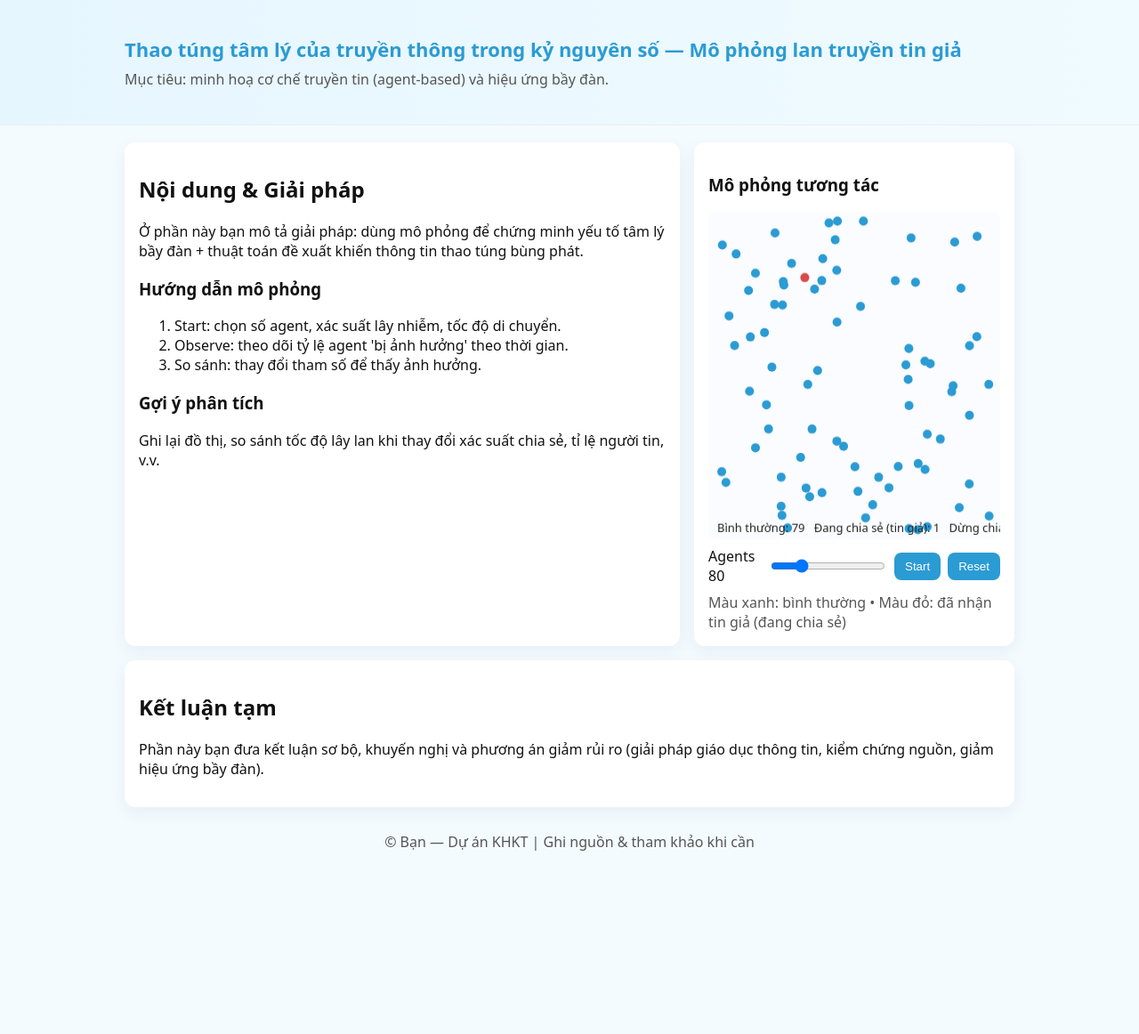
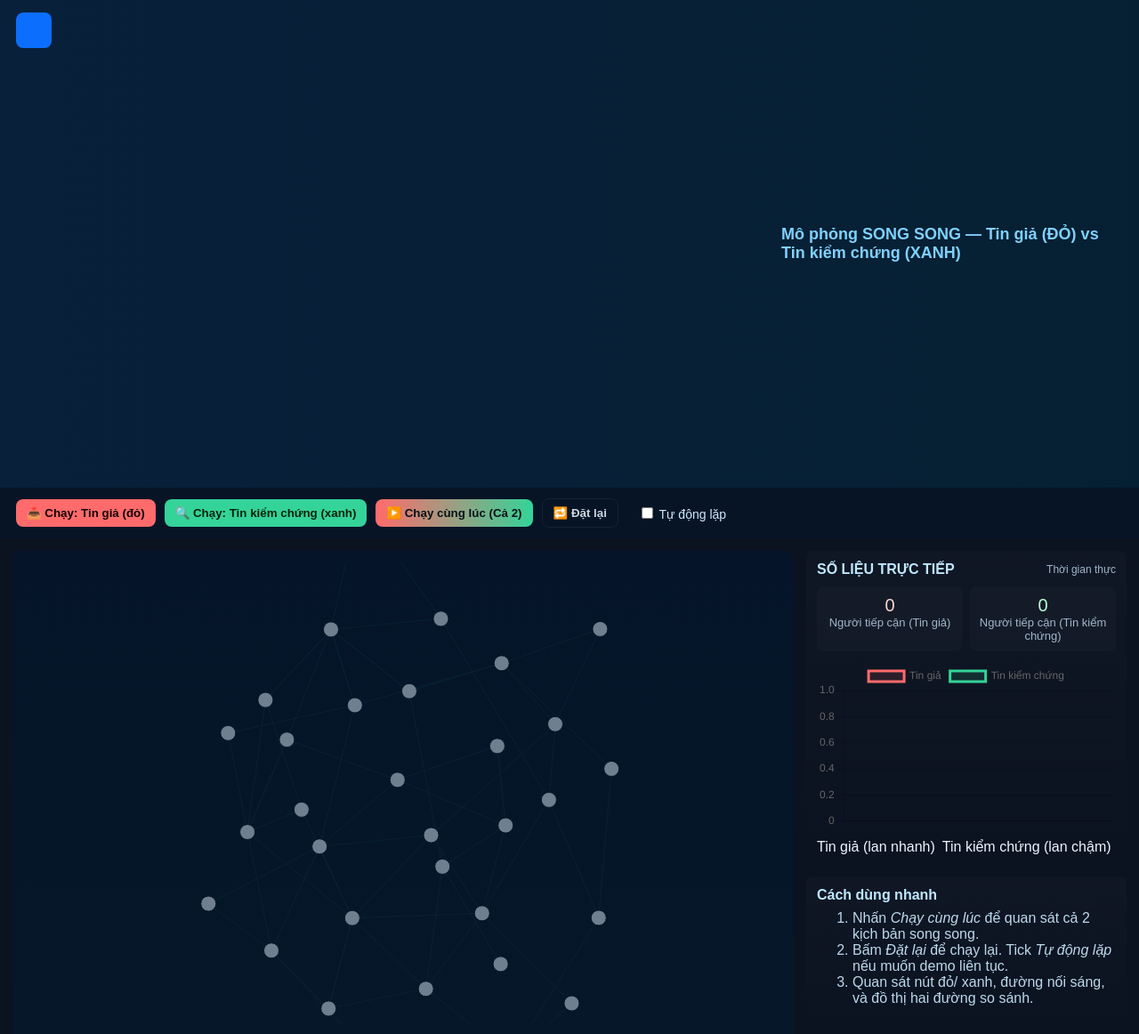
Before and after one commit to truyenthongkynguyenso-TTTL/tamlytruyenthong.VN, a plain HTML site: page index.html in a window 1280 px wide. Shown: the top 1162 px of the page at 89% size. Before the commit the page ends 1017 px from the top, so only its background shows below. Drawn offline with nearby package versions, Linux system fonts and the light colour scheme.

Commit message:
Add files via upload

```diff
--- a/index.html
+++ b/index.html
@@ -3,204 +3,280 @@
 <head>
   <meta charset="utf-8" />
   <meta name="viewport" content="width=device-width,initial-scale=1" />
-<title>KHKT - Thao túng tâm lý của truyền thông</title>
+  <title>Mô phỏng song song: Tin giả vs Tin kiểm chứng</title>
+  <script src="https://d3js.org/d3.v7.min.js"></script>
+  <script src="https://cdn.jsdelivr.net/npm/chart.js@4.4.0/dist/chart.umd.min.js"></script>
   <style>
-  :root { --bg: #f4fbff; --card:#ffffff; --accent:#2b9bd3; --muted:#555; }
-  body { margin:0; font-family: system-ui, Arial; background:var(--bg); color:#111; }
-  header { background: linear-gradient(90deg,#e6f6ff, #f0fbff); padding:20px; box-shadow:0 1px 0 rgba(0,0,0,0.05); }
-  .container{max-width:1000px;margin:20px auto;padding:0 16px;}
-  h1{margin:0 0 8px;font-size:22px;color:var(--accent);}
-  .grid{display:grid;grid-template-columns:1fr 360px;gap:16px;}
-  .card{background:var(--card);padding:16px;border-radius:12px;box-shadow:0 6px 18px rgba(15,30,80,0.06);}
-  p.muted{color:var(--muted);margin:8px 0 0}
-  /* canvas area */
-  #simWrap{height:420px;display:flex;flex-direction:column;}
-  #simCanvas{flex:1;border-radius:8px;background:#fff;display:block;width:100%;}
-  .controls{display:flex;gap:8px;align-items:center;margin-top:8px;}
-  button{background:var(--accent);color:white;border:none;padding:8px 12px;border-radius:8px;cursor:pointer;}
-  input[type=range]{flex:1;}
-  footer{margin:28px 0 60px;color:var(--muted);text-align:center}
-  @media (max-width:900px){ .grid{grid-template-columns:1fr; } }
+    body{font-family:Arial,Helvetica,sans-serif;background:#0b1220;color:#eef5ff;margin:0}
+    header{padding:14px 18px;background:linear-gradient(90deg,#08203a,#062033);display:flex;align-items:center;gap:12px}
+    header h1{font-size:18px;margin:0;color:#7fd1ff}
+    .controls{padding:12px 18px;display:flex;gap:10px;align-items:center;background:#071426}
+    button{padding:8px 12px;border-radius:8px;border:0;cursor:pointer;font-weight:700}
+    .btn-run{background:#ff6b6b;color:#120000}
+    .btn-run2{background:#34d399;color:#00220a}
+    .btn-both{background:linear-gradient(90deg,#ff6b6b,#34d399);color:#041216}
+    .btn-reset{background:transparent;border:1px solid rgba(255,255,255,0.06);color:#cbd5e1}
+    .wrap{display:flex;gap:14px;padding:14px}
+    #viz{flex:1;background:linear-gradient(180deg,#051428,#07182a);padding:12px;border-radius:10px}
+    #sidebar{width:360px}
+    svg{width:100%;height:520px;border-radius:8px}
+    .panel{background:linear-gradient(180deg,rgba(255,255,255,0.02),transparent);padding:12px;border-radius:8px;margin-bottom:12px}
+    .statrow{display:flex;gap:8px}
+    .stat{flex:1;background:rgba(255,255,255,0.02);padding:10px;border-radius:8px;text-align:center}
+    .legend{display:flex;gap:8px;align-items:center;margin-top:8px}
+    .dot{width:12px;height:12px;border-radius:50%}
+    footer{padding:10px 18px;font-size:13px;color:#99a3b3}
+    label{font-size:14px;color:#cfeaff}
   </style>
 </head>
 <body>
   <header>
-  <div class="container">
-    <h1>Thao túng tâm lý của truyền thông trong kỷ nguyên số — Mô phỏng lan truyền tin giả</h1>
-    <p class="muted">Mục tiêu: minh hoạ cơ chế truyền tin (agent-based) và hiệu ứng bầy đàn.</p>
-  </div>
+    <svg width="40" height="40"><rect width="40" height="40" rx="8" fill="#0b6efd"/></svg>
+    <h1>Mô phỏng SONG SONG — Tin giả (ĐỎ) vs Tin kiểm chứng (XANH)</h1>
   </header>
 
-<main class="container">
-  <div class="grid">
-    <section class="card">
-      <h2>Nội dung & Giải pháp</h2>
-      <p>Ở phần này bạn mô tả giải pháp: dùng mô phỏng để chứng minh yếu tố tâm lý bầy đàn + thuật toán đề xuất khiến thông tin thao túng bùng phát.</p>
-      <h3>Hướng dẫn mô phỏng</h3>
-      <ol>
-        <li>Start: chọn số agent, xác suất lây nhiễm, tốc độ di chuyển.</li>
-        <li>Observe: theo dõi tỷ lệ agent 'bị ảnh hưởng' theo thời gian.</li>
-        <li>So sánh: thay đổi tham số để thấy ảnh hưởng.</li>
-      </ol>
-      <h3>Gợi ý phân tích</h3>
-      <p>Ghi lại đồ thị, so sánh tốc độ lây lan khi thay đổi xác suất chia sẻ, tỉ lệ người tin, v.v.</p>
-    </section>
+  <div class="controls">
+    <button class="btn-run" id="btnFake">📤 Chạy: Tin giả (đỏ)</button>
+    <button class="btn-run2" id="btnReal">🔍 Chạy: Tin kiểm chứng (xanh)</button>
+    <button class="btn-both" id="btnBoth">▶️ Chạy cùng lúc (Cả 2)</button>
+    <button class="btn-reset" id="btnReset">🔁 Đặt lại</button>
+    <label style="margin-left:12px"><input type="checkbox" id="autoLoop"> Tự động lặp</label>
+  </div>
 
-    <aside class="card">
-      <h3>Mô phỏng tương tác</h3>
-      <div id="simWrap">
-        <canvas id="simCanvas"></canvas>
-        <div class="controls">
-          <label>Agents <span id="nAgentsLabel">80</span></label>
-          <input id="nAgents" type="range" min="10" max="300" value="80">
-          <button id="startBtn">Start</button>
-          <button id="resetBtn">Reset</button>
+  <div class="wrap">
+    <div id="viz" class="panel">
+      <svg id="network"></svg>
+    </div>
+
+    <div id="sidebar">
+      <div class="panel">
+        <div style="display:flex;justify-content:space-between;align-items:center">
+          <strong style="color:#bfe8ff">SỐ LIỆU TRỰC TIẾP</strong>
+          <div style="font-size:12px;color:#9fb6c9">Thời gian thực</div>
+        </div>
+        <div class="statrow" style="margin-top:10px">
+          <div class="stat">
+            <div style="font-size:20px;color:#ffd6d6" id="countFake">0</div>
+            <div style="font-size:13px;color:#9fb6c9">Người tiếp cận (Tin giả)</div>
+          </div>
+          <div class="stat">
+            <div style="font-size:20px;color:#b7ffd6" id="countReal">0</div>
+            <div style="font-size:13px;color:#9fb6c9">Người tiếp cận (Tin kiểm chứng)</div>
           </div>
         </div>
-      <p class="muted">Màu xanh: bình thường • Màu đỏ: đã nhận tin giả (đang chia sẻ)</p>
-    </aside>
+
+        <div style="margin-top:12px">
+          <canvas id="chart" width="320" height="180"></canvas>
         </div>
 
-  <section style="margin-top:16px" class="card">
-    <h2>Kết luận tạm</h2>
-    <p>Phần này bạn đưa kết luận sơ bộ, khuyến nghị và phương án giảm rủi ro (giải pháp giáo dục thông tin, kiểm chứng nguồn, giảm hiệu ứng bầy đàn).</p>
-  </section>
+        <div class="legend" style="margin-top:10px">
+          <div class="item"><span class="dot" style="background:#ffd6d6"></span> Tin giả (lan nhanh)</div>
+          <div class="item"><span class="dot" style="background:#b7ffd6"></span> Tin kiểm chứng (lan chậm)</div>
+        </div>
+      </div>
+
+      <div class="panel">
+        <strong style="color:#bfe8ff">Cách dùng nhanh</strong>
+        <ol style="color:#bcd9ea;text-align:left;margin-top:8px">
+          <li>Nhấn <em>Chạy cùng lúc</em> để quan sát cả 2 kịch bản song song.</li>
+          <li>Bấm <em>Đặt lại</em> để chạy lại. Tick <em>Tự động lặp</em> nếu muốn demo liên tục.</li>
+          <li>Quan sát nút đỏ/ xanh, đường nối sáng, và đồ thị hai đường so sánh.</li>
+        </ol>
+      </div>
+
+      <div class="panel">
+        <strong style="color:#bfe8ff">Ý nghĩa ngắn</strong>
+        <p style="color:#bcd9ea;text-align:left">Mô phỏng cho thấy cùng một thời điểm nguồn tin có thể tạo ra hai mức lan truyền khác nhau tùy cách người tiếp nhận phản ứng (cảm tính — chia sẻ ngay / cẩn trọng — kiểm chứng). Điều này trực quan hóa cơ chế thao túng tâm lý.</p>
+      </div>
+    </div>
+  </div>
 
   <footer>
-    © Bạn — Dự án KHKT | Ghi nguồn & tham khảo khi cần
+    Lưu file là <strong>index.html</strong> → mở trình duyệt. Muốn mình xuất bản GIF/MP4 cho slide không?
   </footer>
-</main>
 
 <script>
-/* Simple agent-based contagion simulation on canvas */
-const canvas = document.getElementById('simCanvas');
-const ctx = canvas.getContext('2d');
-const DPR = window.devicePixelRatio || 1;
+/* ========== Thiết lập mạng ========== */
+const N = 36;
+const svg = d3.select("#network").attr("viewBox","0 0 900 520");
+const W = 900, H = 520;
+const nodes = d3.range(N).map(i=>({id:i}));
+let links = [];
+for(let i=0;i<N*2;i++){ let a=Math.floor(Math.random()*N); let b=Math.floor(Math.random()*N); if(a!==b) links.push({source:a,target:b}); }
 
-function resize() {
-  const w = canvas.clientWidth || canvas.parentElement.clientWidth;
-  const h = 360;
-  canvas.width = Math.floor(w * DPR);
-  canvas.height = Math.floor(h * DPR);
-  canvas.style.height = h + 'px';
-  ctx.setTransform(DPR,0,0,DPR,0,0);
-}
-resize();
-window.addEventListener('resize', resize);
+const sim = d3.forceSimulation(nodes)
+  .force("link", d3.forceLink(links).id(d=>d.id).distance(85).strength(0.3))
+  .force("charge", d3.forceManyBody().strength(-160))
+  .force("center", d3.forceCenter(W/2,H/2))
+  .alphaDecay(0.02);
 
-let agents = [];
-let running = false;
-const params = { n:80, speed:1.2, infProb:0.25, recoverProb:0.002 };
+const link = svg.append("g").selectAll("line").data(links).enter().append("line").attr("stroke","#082233").attr("stroke-width",1);
+const node = svg.append("g").selectAll("circle").data(nodes).enter().append("circle").attr("r",9).attr("fill","#6f7f8f").attr("stroke","#021226");
 
-document.getElementById('nAgents').addEventListener('input', e=>{
-  params.n = +e.target.value;
-  document.getElementById('nAgentsLabel').textContent = params.n;
+sim.on("tick", ()=>{
+  link.attr("x1",d=>d.source.x).attr("y1",d=>d.source.y).attr("x2",d=>d.target.x).attr("y2",d=>d.target.y);
+  node.attr("cx",d=>d.x).attr("cy",d=>d.y);
 });
-document.getElementById('startBtn').addEventListener('click', ()=>{ running = !running; document.getElementById('startBtn').textContent = running ? 'Pause' : 'Start'; if(running) loop(); });
-document.getElementById('resetBtn').addEventListener('click', ()=>{ init(); draw(); running=false; document.getElementById('startBtn').textContent='Start'; });
 
-function rand(min,max){ return Math.random()*(max-min)+min; }
+/* ========== Chart setup (2 đường) ========== */
+const ctx = document.getElementById('chart').getContext('2d');
+const chartData = { labels: [], datasets: [
+  { label: 'Tin giả', data: [], borderColor:'#ff6b6b', backgroundColor:'rgba(255,107,107,0.12)', tension:0.3 },
+  { label: 'Tin kiểm chứng', data: [], borderColor:'#34d399', backgroundColor:'rgba(52,211,153,0.12)', tension:0.3 }
+]};
+const myChart = new Chart(ctx, { type:'line', data: chartData, options:{responsive:true, plugins:{legend:{display:true}} } });
 
-function init(){
-  agents = [];
-  const W = canvas.clientWidth, H = 360;
-  for(let i=0;i<params.n;i++){
-    agents.push({
-      x: rand(10,W-10), y: rand(10,H-10),
-      vx: rand(-params.speed,params.speed),
-      vy: rand(-params.speed,params.speed),
-      state: 'sus' // sus, inf, rec
-    });
-  }
-  // seed a few infected
-  for(let i=0;i<Math.max(1, Math.floor(params.n*0.02)); i++){
-    agents[i].state = 'inf';
-  }
-}
-init();
+/* ========== Trạng thái ========== */
+let visitedFake = new Set(), visitedReal = new Set();
+let runningFake=false, runningReal=false;
+let step = 0;
+let autoInterval = null;
 
-function step(){
-  const W = canvas.clientWidth, H = 360;
-  // move
-  for(let a of agents){
-    a.x += a.vx; a.y += a.vy;
-    if(a.x < 6 || a.x > W-6) a.vx *= -1;
-    if(a.y < 6 || a.y > H-6) a.vy *= -1;
-    // small random jitter
-    a.vx += rand(-0.05,0.05); a.vy += rand(-0.05,0.05);
-    // cap speed
-    const s = Math.hypot(a.vx,a.vy);
-    const maxs = params.speed+0.6;
-    if(s>maxs){ a.vx = (a.vx/s)*maxs; a.vy = (a.vy/s)*maxs; }
-  }
-  // interactions (collision radius)
-  for(let i=0;i<agents.length;i++){
-    for(let j=i+1;j<agents.length;j++){
-      const A=agents[i], B=agents[j];
-      const dx=A.x-B.x, dy=A.y-B.y;
-      const d2 = dx*dx+dy*dy;
-      const r = 12;
-      if(d2 < r*r){
-        // simple bounce
-        const nx = dx/Math.sqrt(d2||1);
-        const ny = dy/Math.sqrt(d2||1);
-        A.vx += nx*0.2; A.vy += ny*0.2;
-        B.vx -= nx*0.2; B.vy -= ny*0.2;
-        // infection attempt
-        if((A.state==='inf' && B.state==='sus') || (B.state==='inf' && A.state==='sus')){
-          if(Math.random() < params.infProb) {
-            if(A.state==='sus') A.state='inf';
-            else B.state='inf';
-          }
-        }
-      }
-    }
-  }
-  // recovery (lose interest / stop sharing)
-  for(let a of agents){
-    if(a.state==='inf' && Math.random() < params.recoverProb){
-      a.state='rec';
-    }
-  }
+/* reset toàn bộ */
+function resetAll(){
+  runningFake = runningReal = false;
+  visitedFake.clear(); visitedReal.clear();
+  step = 0;
+  chartData.labels.length = 0;
+  chartData.datasets[0].data.length = 0;
+  chartData.datasets[1].data.length = 0;
+  myChart.update();
+  d3.selectAll('circle').transition().duration(200).attr('fill','#6f7f8f').attr('r',9);
+  d3.selectAll('line').transition().duration(200).attr('stroke','#082233').attr('stroke-width',1);
+  document.getElementById('countFake').innerText = 0;
+  document.getElementById('countReal').innerText = 0;
 }
 
-function draw(){
-  const W = canvas.clientWidth, H = 360;
-  ctx.clearRect(0,0,W,H);
-  // background grid
-  ctx.fillStyle = '#fafcff';
-  ctx.fillRect(0,0,W,H);
-  // draw agents
-  for(let a of agents){
-    if(a.state==='sus') ctx.fillStyle = '#2b9bd3'; // blue
-    else if(a.state==='inf') ctx.fillStyle = '#d94b4b'; // red
-    else ctx.fillStyle = '#9aa3ad'; // recovered gray
-    ctx.beginPath();
-    ctx.arc(a.x, a.y, 5, 0, Math.PI*2);
-    ctx.fill();
+/* hàm lan truyền chung nhưng riêng tham số cho 2 kịch bản */
+function propagate(seedIndex, setVisited, color, params, highlightColor){
+  // seed luôn là nút vàng (vẽ trước), nhưng mỗi kịch bản có seed khác để tránh xung đột
+  // params: {prob, delay, max}
+  const neighbors = links.filter(l=>l.source.id===seedIndex).map(l=>l.target.id).concat(links.filter(l=>l.target.id===seedIndex).map(l=>l.source.id));
+  // initial spread from seed
+  neighbors.forEach(id=>{
+    if(Math.random() < params.prob && setVisited.size < params.max){
+      setVisited.add(id);
+      d3.select(node.nodes()[id]).attr('fill', color);
     }
-  // summary
-  const s = agents.filter(x=>x.state==='sus').length;
-  const i = agents.filter(x=>x.state==='inf').length;
-  const r = agents.filter(x=>x.state==='rec').length;
-  ctx.fillStyle = '#222';
-  ctx.font = '13px system-ui, Arial';
-  ctx.fillText(`Bình thường: ${s}   Đang chia sẻ (tin giả): ${i}   Dừng chia sẻ: ${r}`, 10, H-8);
+  });
+
+  step++; chartData.labels.push('t' + step);
+  chartData.datasets[0].data.push(visitedFake.size);
+  chartData.datasets[1].data.push(visitedReal.size);
+  myChart.update();
+  document.getElementById('countFake').innerText = visitedFake.size;
+  document.getElementById('countReal').innerText = visitedReal.size;
+
+  // queue-driven spreading
+  const queue = Array.from(setVisited);
+  function stepSpread(q){
+    if(q.length === 0) return;
+    const next = [];
+    q.forEach(curId=>{
+      const neigh = links.filter(l=>l.source.id===curId).map(l=>l.target.id).concat(links.filter(l=>l.target.id===curId).map(l=>l.source.id));
+      neigh.forEach(nb=>{
+        // if already visited by this scenario, ignore
+        if(setVisited.has(nb)) return;
+        // don't let nodes beyond max participate
+        if(setVisited.size >= params.max) return;
+        if(Math.random() < params.prob){
+          setVisited.add(nb);
+          // visual node pulse
+          d3.select(node.nodes()[nb])
+            .transition().duration(120).attr('r',15).attr('fill', color)
+            .transition().duration(220).attr('r',9);
+          // highlight connecting lines
+          links.forEach((l,i)=>{
+            if( (l.source.id===curId && l.target.id===nb) || (l.target.id===curId && l.source.id===nb) ){
+              d3.select(link.nodes()[i])
+                .transition().duration(120).attr('stroke', highlightColor).attr('stroke-width',3)
+                .transition().duration(300).attr('stroke','#082233').attr('stroke-width',1);
+            }
+          });
+          next.push(nb);
+        }
+      });
+    });
+    // update chart + counters
+    step++; chartData.labels.push('t' + step);
+    chartData.datasets[0].data.push(visitedFake.size);
+    chartData.datasets[1].data.push(visitedReal.size);
+    myChart.update();
+    document.getElementById('countFake').innerText = visitedFake.size;
+    document.getElementById('countReal').innerText = visitedReal.size;
+    // continue
+    if(step > 80 || setVisited.size >= params.max) return;
+    setTimeout(()=> stepSpread(next), params.delay);
+  }
+  setTimeout(()=> stepSpread(queue), params.delay);
 }
 
-function loop(){
-  if(!running) return;
-  step();
-  draw();
-  requestAnimationFrame(loop);
+/* chạy từng kịch bản riêng */
+function runFake(){
+  // choose seed 0 for fake; mark it gold visually
+  resetSeedVisuals();
+  d3.select(node.nodes()[0]).attr('fill','gold').attr('r',13);
+  runningFake = true; visitedFake.clear();
+  propagate(0, visitedFake, '#ff6b6b', {prob:0.85, delay:150, max:N}, '#ff9a9a');
 }
-draw();
+function runReal(){
+  resetSeedVisuals();
+  // choose seed 1 for real
+  d3.select(node.nodes()[1]).attr('fill','gold').attr('r',13);
+  runningReal = true; visitedReal.clear();
+  propagate(1, visitedReal, '#34d399', {prob:0.25, delay:480, max:Math.max(6,Math.floor(N*0.2))}, '#8ee7be');
+}
 
-// allow parameter tuning by keyboard (optional)
-window.addEventListener('keydown', e=>{
-  if(e.key==='ArrowUp') params.infProb = Math.min(1, params.infProb+0.02);
-  if(e.key==='ArrowDown') params.infProb = Math.max(0, params.infProb-0.02);
+/* chạy cùng lúc: seed 0 fake, seed 1 real */
+function runBoth(){
+  resetAll();
+  // mark both seeds
+  d3.select(node.nodes()[0]).attr('fill','gold').attr('r',13);
+  d3.select(node.nodes()[1]).attr('fill','gold').attr('r',13);
+  runningFake = runningReal = true;
+  visitedFake.clear(); visitedReal.clear();
+  // Start both
+  propagate(0, visitedFake, '#ff6b6b', {prob:0.85, delay:150, max:N}, '#ff9a9a');
+  setTimeout(()=> propagate(1, visitedReal, '#34d399', {prob:0.25, delay:480, max:Math.max(6,Math.floor(N*0.2))}, '#8ee7be'), 80);
+}
+
+/* helper to reset seed visuals if user runs single */
+function resetSeedVisuals(){
+  d3.selectAll('circle').attr('r',9);
+  d3.selectAll('circle').attr('fill','#6f7f8f');
+}
+
+/* auto loop */
+document.getElementById('autoLoop').addEventListener('change', (e)=>{
+  if(e.target.checked){
+    // auto run both every 6 seconds
+    runBoth();
+    autoInterval = setInterval(()=>{ runBoth(); }, 7000);
+  } else {
+    clearInterval(autoInterval);
+  }
 });
+
+document.getElementById('btnFake').addEventListener('click', ()=>{
+  resetAll();
+  runFake();
+});
+document.getElementById('btnReal').addEventListener('click', ()=>{
+  resetAll();
+  runReal();
+});
+document.getElementById('btnBoth').addEventListener('click', ()=>{
+  resetAll();
+  runBoth();
+});
+document.getElementById('btnReset').addEventListener('click', ()=>{
+  resetAll();
+  document.getElementById('autoLoop').checked = false;
+  clearInterval(autoInterval);
+});
+
+/* init */
+resetAll();
 </script>
 </body>
 </html>
```
Lines whose indentation alone changed are shown as unchanged.
